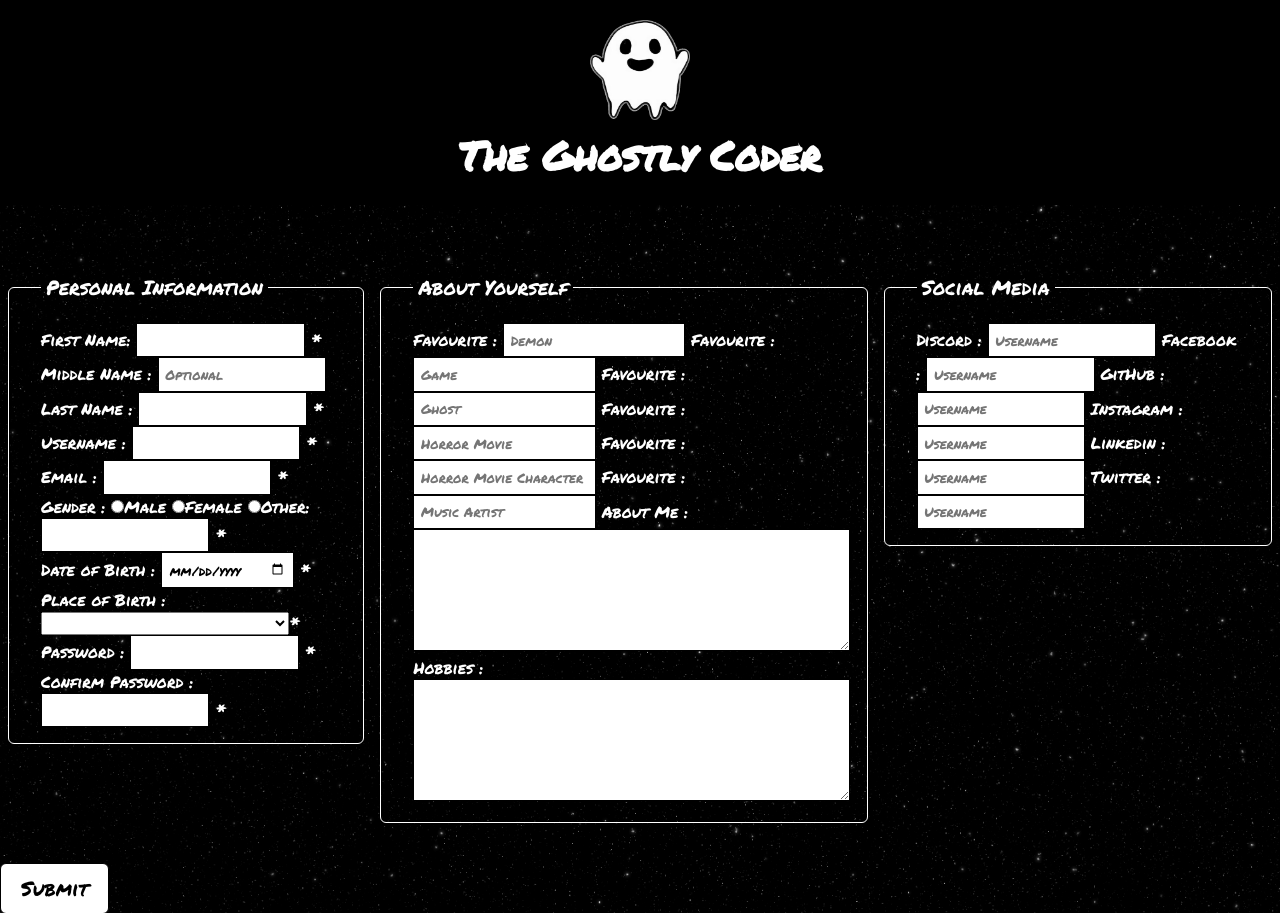
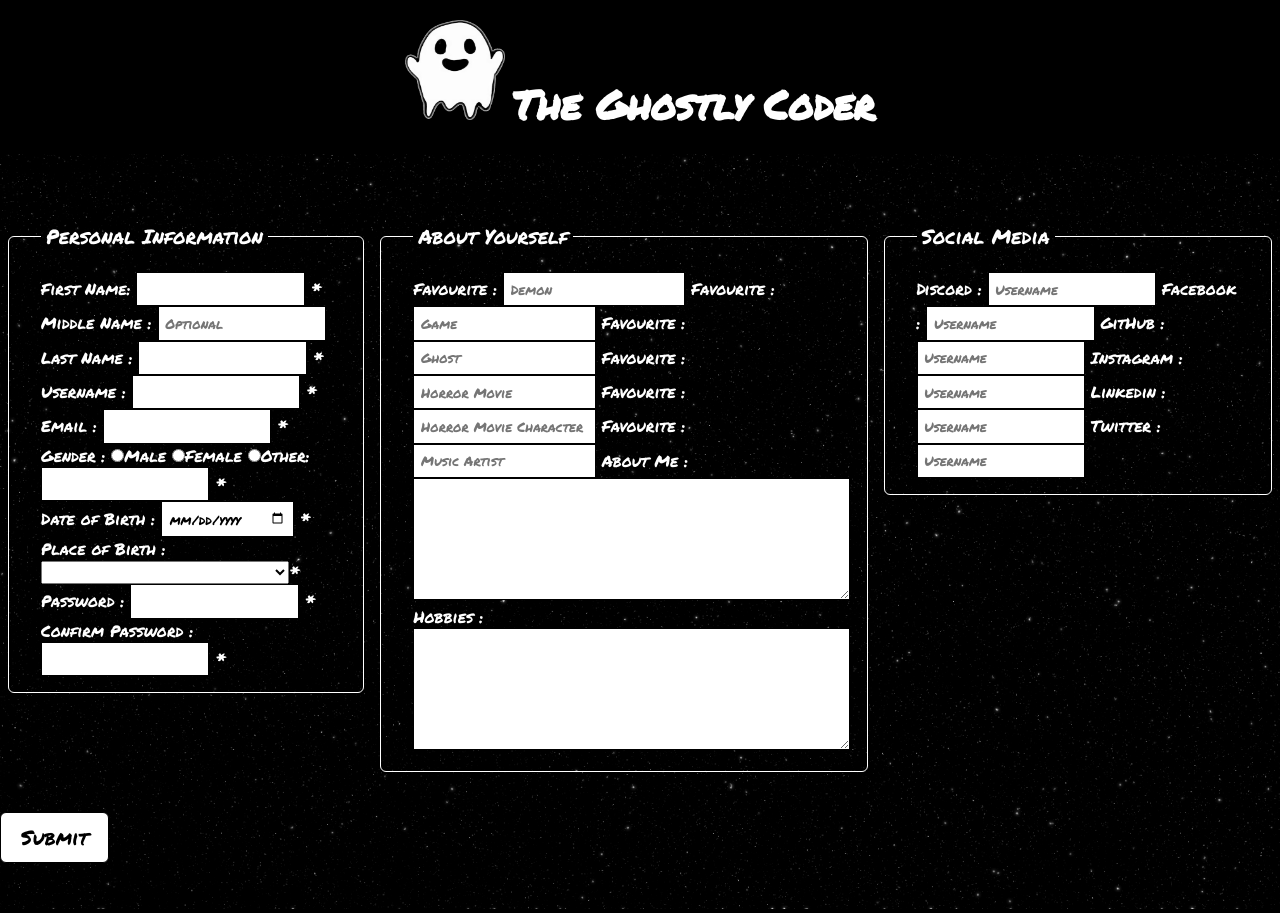
Before and after one commit to EthanHunter7/TheGhostlyCoder, a PHP site: page / in a window 1280 px wide. Shown: the top 913 px of the page. Run offline with PHP 8.4, Linux system fonts and the light colour scheme; some web fonts are replaced.

Commit message:
Moved the logo next to the heading

```diff
--- a/index.CSS
+++ b/index.CSS
@@ -12,8 +12,9 @@
     background: #000;
     color: #fff;
     font-size: 20px;
-
-
+}
+h1{
+    display: inline-block;
 }
 /* Field set and legend */
 fieldset{
```
